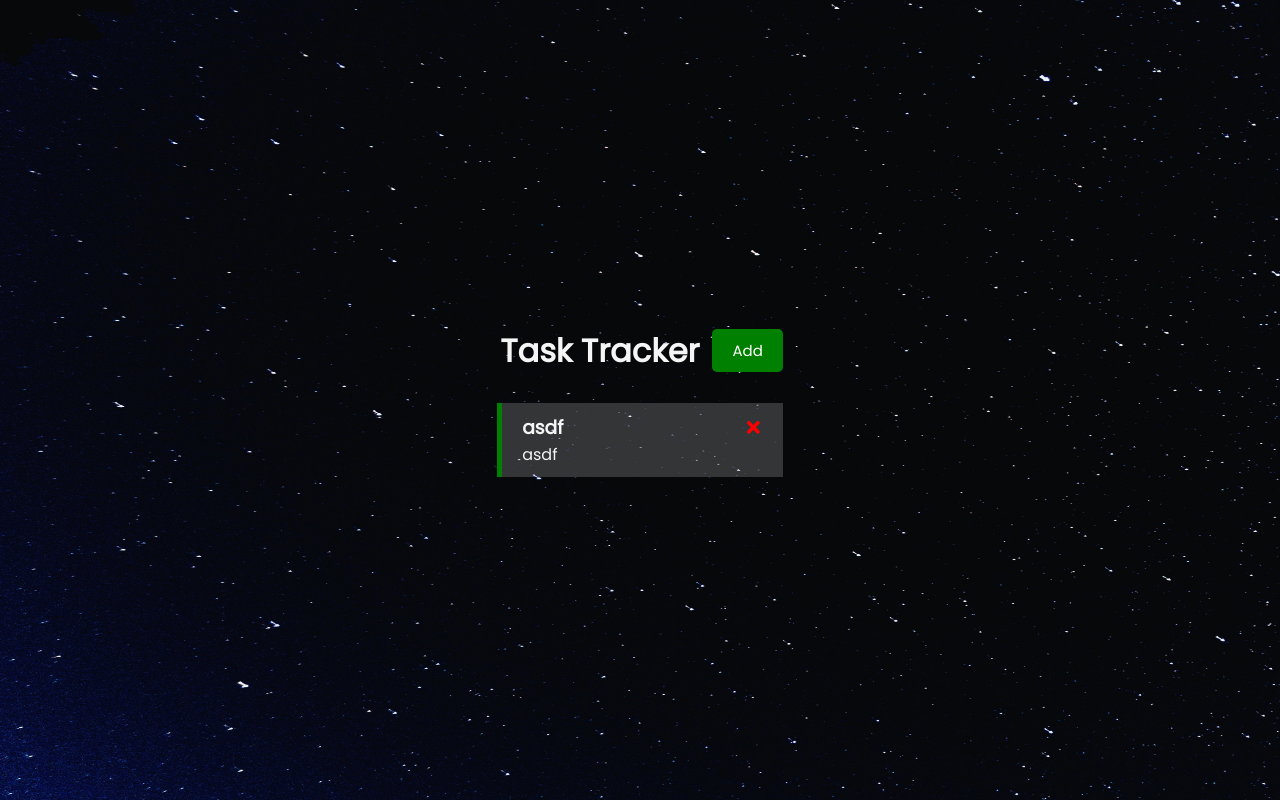
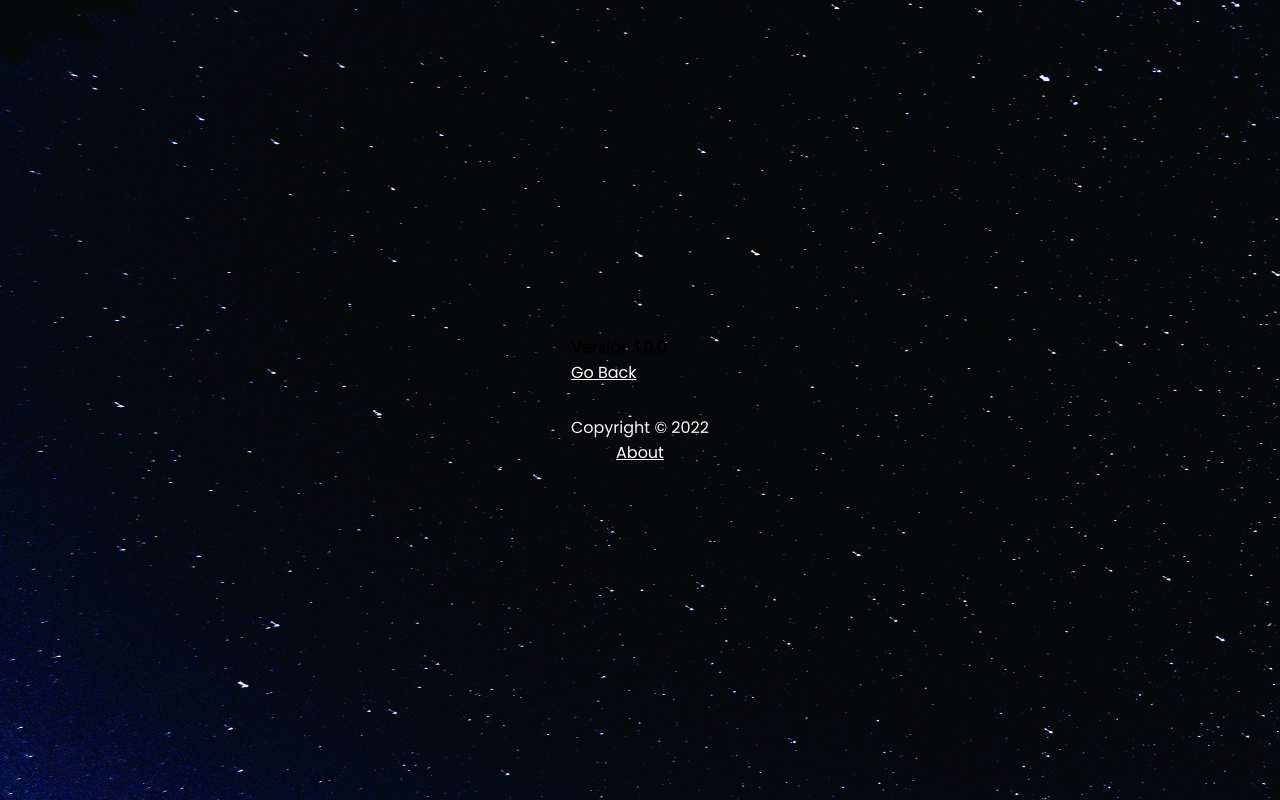
Before and after one commit to ahkar33/react-task-tracker, a React (Vite) app: page /about in a window 1280 px wide. Built offline with nearby package versions, Linux system fonts and the light colour scheme; data requests are answered from the project's data file.

Commit message:
added router v6

```diff
--- a/db.json
+++ b/db.json
@@ -1,10 +1,3 @@
 {
-  "tasks": [
-    {
-      "text": "asdf",
-      "day": "asdf",
-      "reminder": true,
-      "id": 1
-    }
-  ]
+  "tasks": []
 }
--- a/package.json
+++ b/package.json
@@ -15,7 +15,8 @@
     "prop-types": "^15.8.1",
     "react": "^18.2.0",
     "react-dom": "^18.2.0",
-    "react-icons": "^4.4.0"
+    "react-icons": "^4.4.0",
+    "react-router-dom": "^6.3.0"
   },
   "devDependencies": {
     "@types/react": "^18.0.17",
--- a/src/App.jsx
+++ b/src/App.jsx
@@ -3,6 +3,9 @@
 import React, { useEffect, useState } from 'react'
 import AddTask from "./components/AddTask";
 import axios from "axios";
+import { BrowserRouter, Routes, Route } from "react-router-dom";
+import Footer from "./components/Footer";
+import About from "./components/About";
 
 const App = () => {
   const [showAddTask, setShowAddTask] = useState(false);
@@ -41,7 +44,7 @@
 
   const toggleReminder = async (id) => {
     const taskToToggle = await getOneTask(id);
-    const updatedTask = {...taskToToggle, reminder : !taskToToggle.reminder};
+    const updatedTask = { ...taskToToggle, reminder: !taskToToggle.reminder };
 
     const res = await axios.put(`http://localhost:5000/tasks/${id}`, updatedTask);
     const data = await res.data;
@@ -51,7 +54,13 @@
   }
 
   return (
+    <BrowserRouter>
       <div className="App">
+        <Routes>
+          <Route
+            path='/'
+            element={
+              <>
                 <Header
                   title='Task Tracker'
                   onAdd={() => setShowAddTask(!showAddTask)}
@@ -61,7 +70,6 @@
                   showAddTask &&
                   <AddTask onAdd={addTask} />
                 }
-
                 {
                   tasks.length > 0 ?
                     <Tasks tasks={tasks}
@@ -70,7 +78,14 @@
                     />
                     : 'No Task To Show'
                 }
+              </>
+            }
+          />
+          <Route path='/about' element={<About />} />
+        </Routes>
+        <Footer />
       </div>
+    </BrowserRouter>
   )
 }
 
--- /dev/null
+++ b/src/components/About.jsx
@@ -0,0 +1,13 @@
+import React from 'react'
+import { Link } from 'react-router-dom'
+
+const About = () => {
+  return (
+    <div>
+      <h4>Version 1.0.0</h4>
+      <Link to="/">Go Back</Link>
+    </div>
+  )
+}
+
+export default About
--- /dev/null
+++ b/src/components/Footer.jsx
@@ -0,0 +1,14 @@
+import React from 'react'
+import { Link } from 'react-router-dom'
+
+
+const Footer = () => {
+  return (
+    <footer>
+      <p>Copyright &copy; 2022</p>
+      <Link to="/about">About</Link>
+    </footer>
+  )
+}
+
+export default Footer
```
Also changed, not shown: 1 other file (tests, documents, lock files or other folders). Lines whose indentation alone changed are shown as unchanged.
